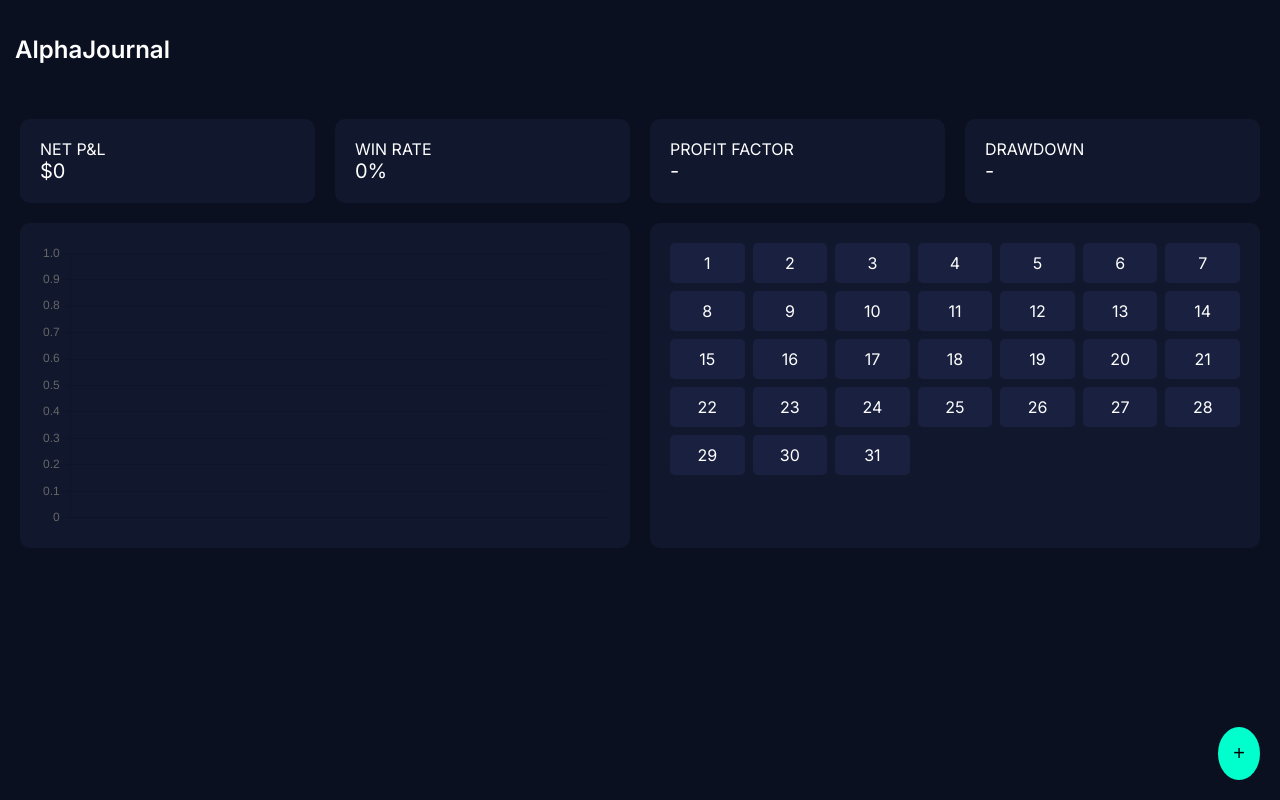
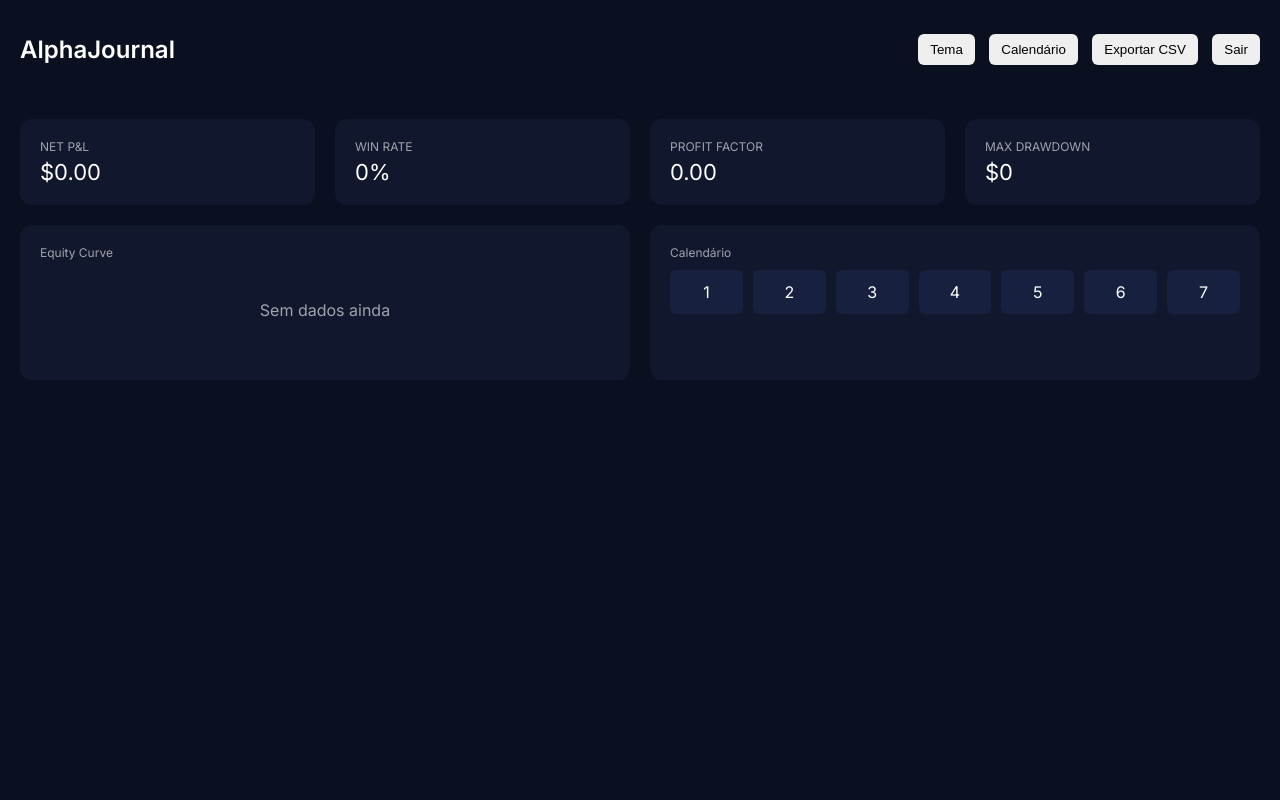
Before and after one commit to yuranlacoo/AlphaJournall, a plain HTML site: page index.html in a window 1280 px wide. Drawn offline with nearby package versions, Linux system fonts and the light colour scheme.

Commit message:
Refactor HTML structure and styles
Updated title and improved styling for various elements. Enhanced layout and added light theme support.

```diff
--- a/index.html
+++ b/index.html
@@ -3,239 +3,191 @@
 <head>
 <meta charset="UTF-8">
 <meta name="viewport" content="width=device-width, initial-scale=1.0">
-<title>Alpha Journal PRO</title>
+<title>Alpha Journal</title>
 
 <link href="https://fonts.googleapis.com/css2?family=Inter:wght@300;400;600&display=swap" rel="stylesheet">
-<script src="https://cdn.jsdelivr.net/npm/chart.js"></script>
 
 <style>
 :root {
-  --bg:#0b1020;
-  --card:#11182e;
-  --text:#fff;
-  --green:#00ffcc;
-  --red:#ff4d6d;
-  --gray:#888;
+  --bg: #0b1020;
+  --card: #11182e;
+  --text: #ffffff;
+  --accent: #00ffcc;
+}
+
+.light {
+  --bg: #f5f5f5;
+  --card: #ffffff;
+  --text: #111;
+  --accent: #0077ff;
 }
 
 body {
-  margin:0;
-  font-family:Inter;
-  background:var(--bg);
-  color:var(--text);
+  margin: 0;
+  font-family: 'Inter', sans-serif;
+  background: var(--bg);
+  color: var(--text);
 }
 
 /* HEADER */
 .header {
-  display:flex;
-  justify-content:space-between;
-  padding:15px;
+  display: flex;
+  justify-content: space-between;
+  align-items: center;
+  padding: 15px 20px;
+}
+
+.actions button {
+  margin-left: 10px;
+  padding: 8px 12px;
+  border: none;
+  border-radius: 6px;
+  cursor: pointer;
 }
 
 /* GRID */
 .container {
-  display:grid;
-  grid-template-columns:repeat(4,1fr);
-  gap:20px;
-  padding:20px;
+  padding: 20px;
+  display: grid;
+  grid-template-columns: repeat(4, 1fr);
+  gap: 20px;
 }
 
 .card {
-  background:var(--card);
-  padding:20px;
-  border-radius:10px;
+  background: var(--card);
+  padding: 20px;
+  border-radius: 12px;
 }
 
-.value { font-size:20px; }
-
-/* CALENDARIO */
-.days {
-  display:grid;
-  grid-template-columns:repeat(7,1fr);
-  gap:8px;
-}
-.day {
-  padding:10px;
-  text-align:center;
-  border-radius:5px;
-  background:#1a2140;
-}
-.win { background:#123f35; }
-.loss { background:#3a1c2a; }
-.be { background:#444; }
-
-/* BOTÃO ADD */
-.add-btn {
-  position:fixed;
-  bottom:20px;
-  right:20px;
-  background:#00ffcc;
-  color:#000;
-  border:none;
-  padding:15px;
-  border-radius:50%;
-  font-size:20px;
-  cursor:pointer;
+.title {
+  font-size: 12px;
+  opacity: 0.6;
 }
 
-/* MODAL */
-.modal {
-  display:none;
-  position:fixed;
-  top:0;left:0;
-  width:100%;
-  height:100%;
-  background:rgba(0,0,0,0.7);
-  justify-content:center;
-  align-items:center;
+.value {
+  font-size: 22px;
+  margin-top: 5px;
 }
 
-.modal-content {
-  background:#11182e;
-  padding:20px;
-  border-radius:10px;
-  width:300px;
+.chart {
+  grid-column: span 2;
 }
 
-.modal input, .modal select {
-  width:100%;
-  margin:5px 0;
-  padding:8px;
+.calendar {
+  grid-column: span 2;
+}
+
+.days {
+  display: grid;
+  grid-template-columns: repeat(7, 1fr);
+  gap: 10px;
+  margin-top: 10px;
+}
+
+.day {
+  padding: 12px;
+  text-align: center;
+  border-radius: 6px;
+  background: #182040;
+}
+
+/* EMPTY STATE */
+.empty {
+  text-align: center;
+  padding: 40px;
+  opacity: 0.6;
+}
+
+/* RESPONSIVO */
+@media(max-width: 900px){
+  .container { grid-template-columns: 1fr; }
 }
 </style>
 </head>
 
 <body>
 
+<!-- HEADER -->
 <div class="header">
   <h2>AlphaJournal</h2>
-</div>
 
-<div class="container">
-  <div class="card"><div>NET P&L</div><div class="value" id="pnl">$0</div></div>
-  <div class="card"><div>WIN RATE</div><div class="value" id="winrate">0%</div></div>
-  <div class="card"><div>PROFIT FACTOR</div><div class="value">-</div></div>
-  <div class="card"><div>DRAWDOWN</div><div class="value">-</div></div>
-
-  <div class="card" style="grid-column:span 2;">
-    <canvas id="chart"></canvas>
-  </div>
-
-  <div class="card" style="grid-column:span 2;">
-    <div class="days" id="calendar"></div>
+  <div class="actions">
+    <button onclick="toggleTheme()">Tema</button>
+    <button onclick="goCalendar()">Calendário</button>
+    <button onclick="exportCSV()">Exportar CSV</button>
+    <button onclick="logout()">Sair</button>
   </div>
 </div>
 
-<!-- BOTÃO -->
-<button class="add-btn" onclick="openModal()">+</button>
+<!-- DASHBOARD -->
+<div class="container">
 
-<!-- MODAL -->
-<div class="modal" id="modal">
-  <div class="modal-content">
-    <h3>Adicionar Trade</h3>
+  <div class="card">
+    <div class="title">NET P&L</div>
+    <div class="value">$0.00</div>
+  </div>
 
-    <input id="pair" placeholder="Par (ex: XAUUSD)">
-    <input id="result" type="number" placeholder="Resultado ($)">
-    <input id="rr" placeholder="RR (ex: 1:2)">
-    <input id="comment" placeholder="Comentário">
-    <input id="image" type="file">
+  <div class="card">
+    <div class="title">WIN RATE</div>
+    <div class="value">0%</div>
+  </div>
 
-    <select id="type">
-      <option value="win">Win</option>
-      <option value="loss">Loss</option>
-      <option value="be">Breakeven</option>
-    </select>
+  <div class="card">
+    <div class="title">PROFIT FACTOR</div>
+    <div class="value">0.00</div>
+  </div>
 
-    <input id="date" type="date">
+  <div class="card">
+    <div class="title">MAX DRAWDOWN</div>
+    <div class="value">$0</div>
+  </div>
 
-    <button onclick="addTrade()">Salvar</button>
-    <button onclick="closeModal()">Fechar</button>
+  <div class="card chart">
+    <div class="title">Equity Curve</div>
+    <div class="empty">Sem dados ainda</div>
   </div>
+
+  <div class="card calendar" id="calendarSection">
+    <div class="title">Calendário</div>
+    <div class="days">
+      <div class="day">1</div>
+      <div class="day">2</div>
+      <div class="day">3</div>
+      <div class="day">4</div>
+      <div class="day">5</div>
+      <div class="day">6</div>
+      <div class="day">7</div>
+    </div>
+  </div>
+
 </div>
 
 <script>
-let trades = JSON.parse(localStorage.getItem("trades")) || [];
 
-const ctx = document.getElementById("chart");
-let chart = new Chart(ctx,{
-  type:'line',
-  data:{labels:[],datasets:[{data:[],borderColor:'#00ffcc'}]},
-  options:{plugins:{legend:{display:false}}}
-});
-
-function save() {
-  localStorage.setItem("trades", JSON.stringify(trades));
+/* TEMA */
+function toggleTheme() {
+  document.body.classList.toggle("light");
 }
 
-function update() {
-  let pnl=0, wins=0;
-
-  let equity=[];
-  let total=0;
-
-  trades.forEach(t=>{
-    pnl += t.result;
-    if(t.type==="win") wins++;
-
-    total += t.result;
-    equity.push(total);
-  });
-
-  document.getElementById("pnl").innerText = "$"+pnl;
-  document.getElementById("winrate").innerText =
-    trades.length ? ((wins/trades.length)*100).toFixed(1)+"%" : "0%";
-
-  chart.data.labels = trades.map((_,i)=>i+1);
-  chart.data.datasets[0].data = equity;
-  chart.update();
-
-  renderCalendar();
+/* IR PARA CALENDÁRIO */
+function goCalendar() {
+  document.getElementById("calendarSection").scrollIntoView({ behavior: "smooth" });
 }
 
-function renderCalendar(){
-  const cal = document.getElementById("calendar");
-  cal.innerHTML = "";
-
-  for(let i=1;i<=31;i++){
-    let div = document.createElement("div");
-    div.className="day";
-    div.innerText=i;
-
-    let trade = trades.find(t=> new Date(t.date).getDate()==i);
-    if(trade) div.classList.add(trade.type);
-
-    cal.appendChild(div);
-  }
+/* EXPORT CSV */
+function exportCSV() {
+  const csv = "data:text/csv;charset=utf-8,Sem dados ainda";
+  const link = document.createElement("a");
+  link.href = encodeURI(csv);
+  link.download = "trades.csv";
+  link.click();
 }
 
-function addTrade(){
-  const file = document.getElementById("image").files[0];
-  let reader = new FileReader();
-
-  reader.onload = function(){
-    trades.push({
-      pair:pair.value,
-      result:Number(result.value),
-      rr:rr.value,
-      comment:comment.value,
-      image:reader.result,
-      type:type.value,
-      date:date.value
-    });
-
-    save();
-    update();
-    closeModal();
-  }
-
-  if(file) reader.readAsDataURL(file);
-  else reader.onload();
+/* SAIR */
+function logout() {
+  alert("Sessão encerrada (simulação)");
 }
 
-function openModal(){ modal.style.display="flex"; }
-function closeModal(){ modal.style.display="none"; }
-
-update();
 </script>
 
 </body>
```
